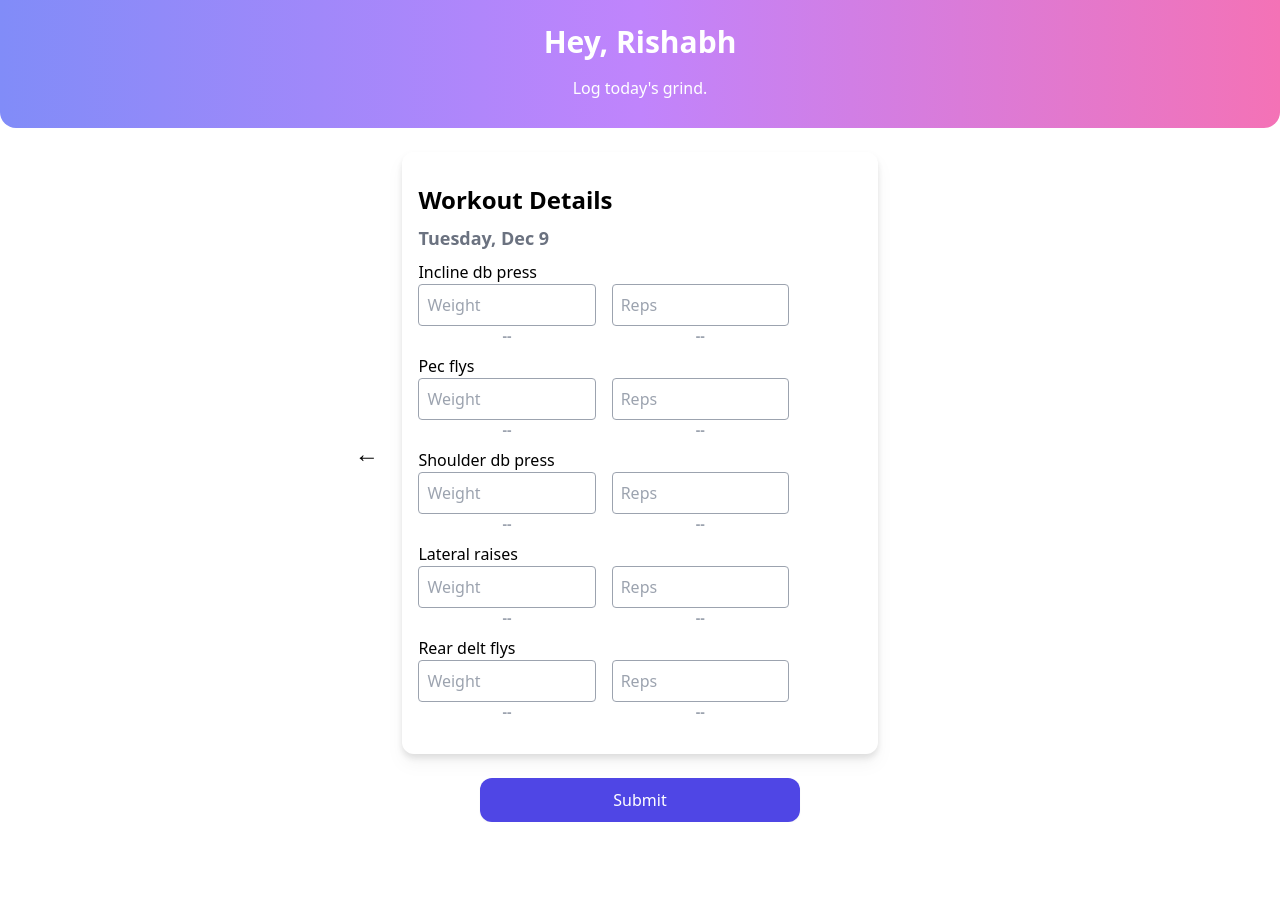
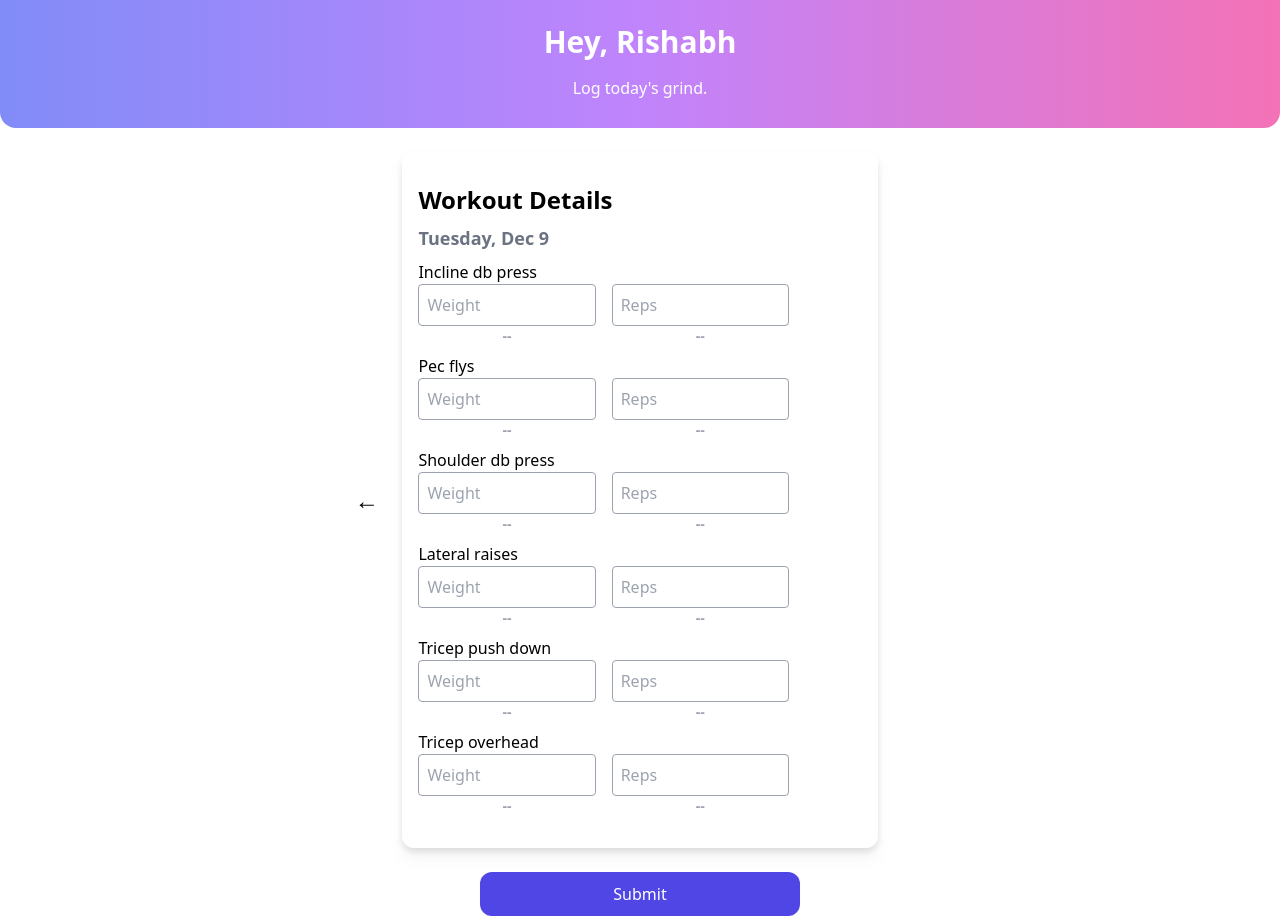
Before and after one commit to rishi-rm/workout-tracker, a React app in the folder frontend/: page / in a window 1280 px wide. Before the commit the page ends 822 px from the top, so only its background shows below. Built offline with nearby package versions, Linux system fonts and the light colour scheme; no server answers; the HTML template or start-up script is replaced by a standard one.

Commit message:
fixed workout split

```diff
--- a/frontend/src/App.jsx
+++ b/frontend/src/App.jsx
@@ -4,12 +4,12 @@ export default function App() {
   const URL = "https://workout-tracker-2-c1g2.onrender.com"
   const userName = "Rishabh"
   const split = {
-    1: ["Lat pulldows", "Rows", "Back extension", "Bicep curls", "Hammer curls"],
-    2: ["incline db press", 'pec flys', 'shoulder db press', 'lateral raises', 'rear delt flys'],
+    1: ["Lat pulldows", "Rows", "Back extension", "Bicep curls", "Hammer curls", 'rear delt flys'],
+    2: ["incline db press", 'pec flys', 'shoulder db press', 'lateral raises', 'tricep push down', 'tricep overhead'],
     3: ['shrugs', 'hack squats', 'hamstring curls', 'calf raises'],
     4: [],
-    5: ["Lat pulldows", "Rows", "Back extension", "Bicep curls", "Hammer curls"],
-    6: ["incline db press", 'pec flys', 'shoulder db press', 'lateral raises', 'rear delt flys'],
+    5: ["Lat pulldows", "Rows", "Back extension", "Bicep curls", "Hammer curls", 'rear delt flys'],
+    6: ["incline db press", 'pec flys', 'shoulder db press', 'lateral raises', 'tricep push down', 'tricep overhead'],
     7: []
   }
 
```
